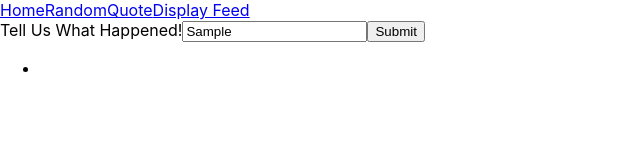
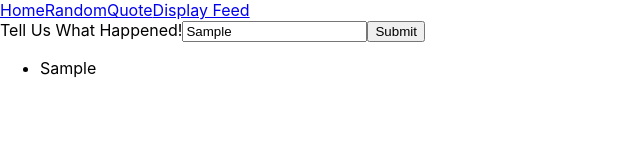
Before and after one commit to roselandroche/mar2021, a React (Create React App) app in the folder practice-js/: page /displayfeed in a window 1280 px wide. Both pictures are taken after typing "Sample" into the empty fields and a click on the button "Submit". Shown: the top 160 px of the page, without its empty margins (0-640 px from the left). Built offline with nearby package versions, Linux system fonts and the light colour scheme.

Commit message:
Feed is displaying

```diff
--- a/practice-js/src/components/AddToFeed.js
+++ b/practice-js/src/components/AddToFeed.js
@@ -21,7 +21,6 @@ function AddToFeed(props) {
     function handleSubmit(event) {
         event.preventDefault();
         addPost();
-        console.log('You hit submit');
     }
 
     return (
--- a/practice-js/src/components/DisplayFeed.js
+++ b/practice-js/src/components/DisplayFeed.js
@@ -2,11 +2,11 @@ import React from 'react'
 import AddToFeed from './AddToFeed';
 import FeedPost from './FeedPost';
 
-function DisplayFeed(props) {
+function DisplayFeed({feed, getFeed}) {
     return (
         <div>
-            <AddToFeed feed={props.feed} getFeed={ props.getFeed } />
-            <ul>{props.feed.map(post => <FeedPost key={post.date} name={ post.post } />)}</ul>
+            <AddToFeed feed={feed} getFeed={ getFeed } />
+            <ul>{ feed.map(post => <FeedPost key={post.date} name={ post.post } />) }</ul>
         </div>
     )
 }
--- a/practice-js/src/components/FeedPost.js
+++ b/practice-js/src/components/FeedPost.js
@@ -1,9 +1,9 @@
 import React from 'react'
 
-function FeedPost(props) {
+function FeedPost({ name }) {
     return (
         <div>
-            <li>{props.post}</li>
+            <li>{name}</li>
         </div>
     )
 }
```
